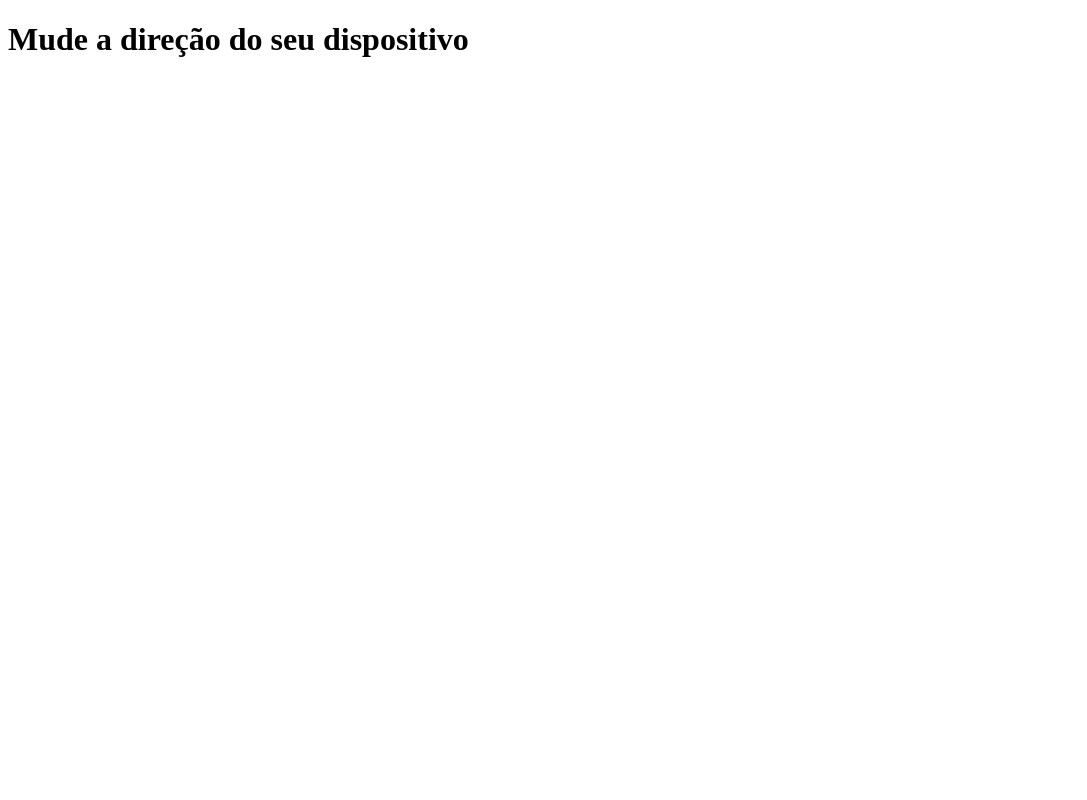
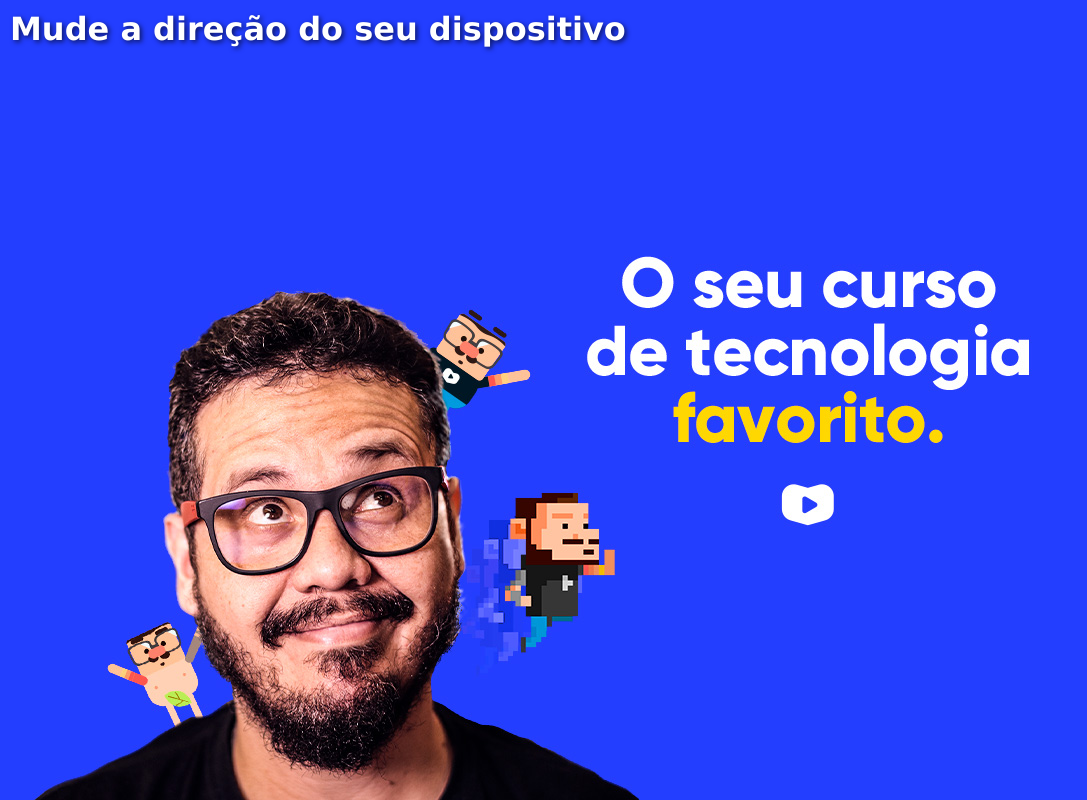
Before and after one commit to anasucha/HTMLeCSS, a PHP site: page / in a window 1280 px wide. Shown: the whole page, without its empty margins (0-1087 px from the left). Run offline with PHP 8.4, Linux system fonts and the light colour scheme.

Commit message:
exercicio 002

```diff
--- a/Exercicios/Exercício027/mq002/estilos/all.css
+++ b/Exercicios/Exercício027/mq002/estilos/all.css
@@ -1,3 +1,23 @@
 @charset "UTF-8";
 
 /*Estilo geral*/
+
+* {
+    margin: 0px;
+    padding: 0px;
+    font-family: Verdana, Geneva, Tahoma, sans-serif;
+}
+
+html, body {
+    width: 100vw;
+    height: 100vh;
+    background-color: #233eff;
+    background-size: contain;
+    background-repeat: no-repeat;
+}
+
+h1 {
+    color: white;
+    text-shadow: 2px 2px 5px #0d1761;
+    padding: 10px;
+}
--- a/Exercicios/Exercício027/mq002/estilos/landscape.css
+++ b/Exercicios/Exercício027/mq002/estilos/landscape.css
@@ -1,3 +1,9 @@
 @charset "UTF-8";
 
 /*Estilo para formato DEITADO - LANDSCAPE*/
+
+body {
+    background-image: url(../imagens/cev-landscape.jpg);
+
+    background-position: left bottom;
+}
--- a/Exercicios/Exercício027/mq002/estilos/portrait.css
+++ b/Exercicios/Exercício027/mq002/estilos/portrait.css
@@ -1,3 +1,9 @@
 @charset "UTF-8";
 
 /*Estilo para formato em PÉ - PORTRAIT*/
+
+body {
+    background-image: url(../imagens/cev-portrait.jpg);
+
+    background-position: center bottom;
+}
```
